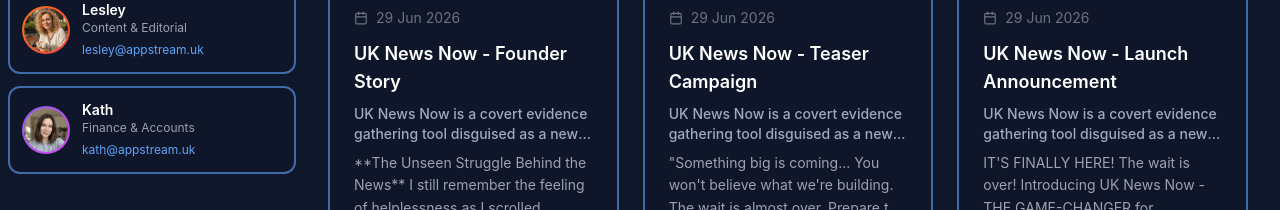
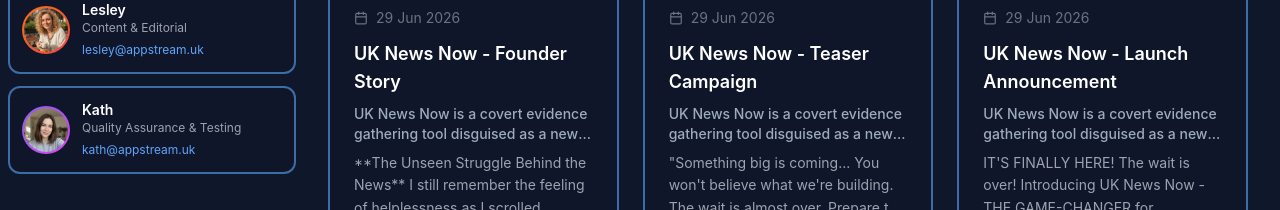
Before and after one commit to billywhizz17a/app-stream, a React (Vite) app: page /#/ in a window 1280 px wide. Shown: the part 2160-2370 px from the top of the page. Built offline with nearby package versions, Linux system fonts and the light colour scheme.

Commit message:
Change Kath role to Quality Assurance & Testing

```diff
--- a/src/pages/Home.jsx
+++ b/src/pages/Home.jsx
@@ -90,7 +90,7 @@ function Home() {
               { name: 'Simon', role: 'Operations Manager', email: 'simon@appstream.uk', photo: 'simon.png', gradient: 'from-sky-500 to-blue-500' },
               { name: 'Sharon', role: 'Human Resources', email: 'sharon@appstream.uk', photo: 'sharon.png', gradient: 'from-lime-500 to-green-500' },
               { name: 'Lesley', role: 'Content & Editorial', email: 'lesley@appstream.uk', photo: 'lesley.png', gradient: 'from-orange-500 to-red-500' },
-              { name: 'Kath', role: 'Finance & Accounts', email: 'kath@appstream.uk', photo: 'kath.png', gradient: 'from-violet-500 to-fuchsia-500' },
+              { name: 'Kath', role: 'Quality Assurance & Testing', email: 'kath@appstream.uk', photo: 'kath.png', gradient: 'from-violet-500 to-fuchsia-500' },
             ].map((member) => (
               <div key={member.name} className="flex items-center gap-3 bg-slate-900/60 border-2 border-blue-400/60 p-3 rounded-xl hover:border-blue-400 transition-all duration-300">
                 <div className={`w-12 h-12 rounded-full bg-gradient-to-br ${member.gradient} p-0.5 flex-shrink-0`}>
```
